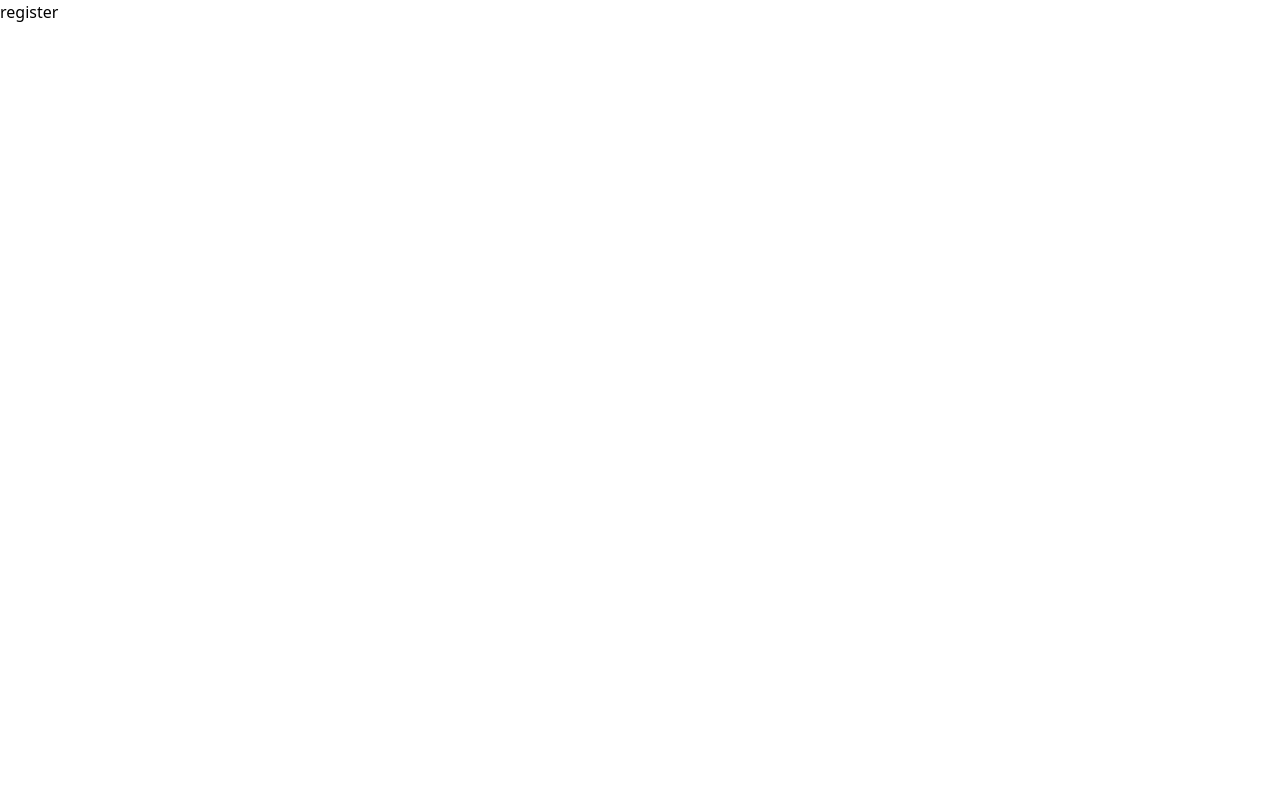
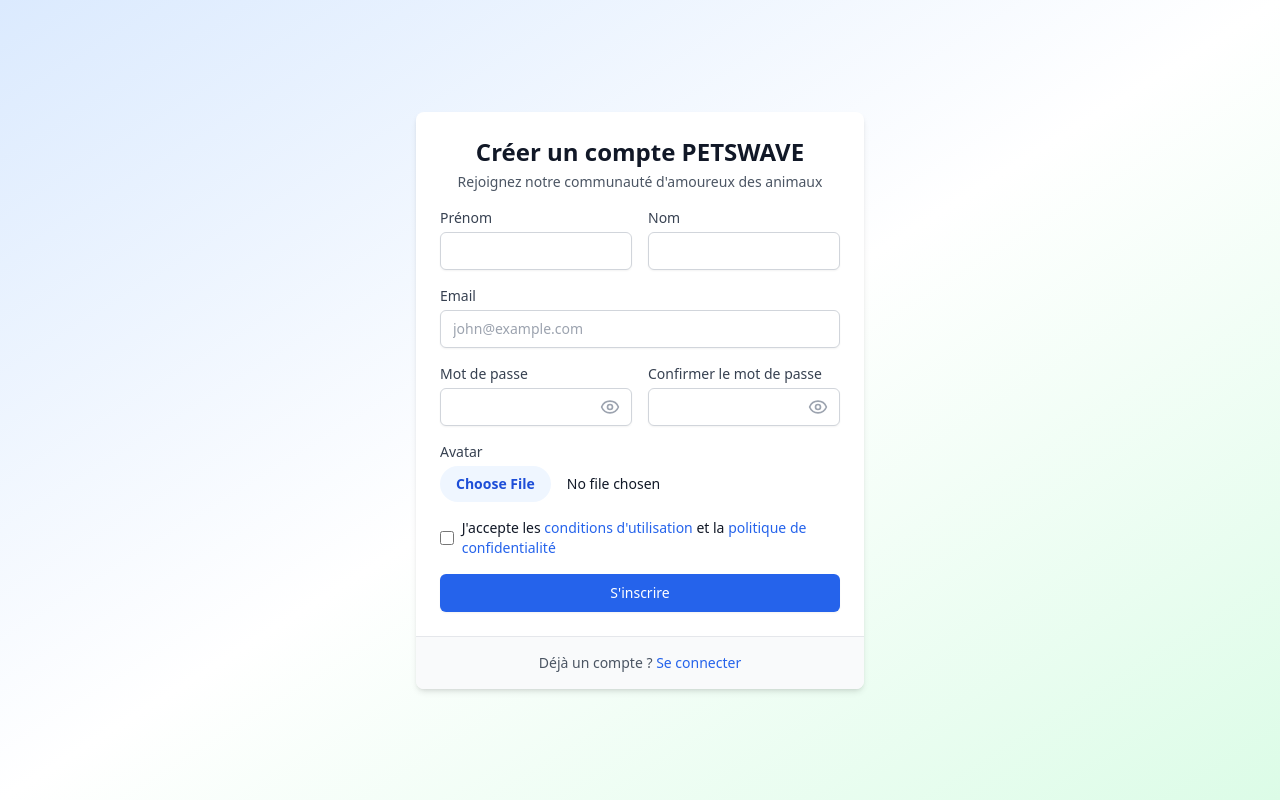
Before and after one commit to mohmmedlahlali20/PetsWaveFr, a Next.js app: page /register in a window 1280 px wide. Built offline with nearby package versions, Linux system fonts and the light colour scheme.

Commit message:
feat(auth): updated register page logic and design

```diff
--- a/src/app/(auth)/register/page.jsx
+++ b/src/app/(auth)/register/page.jsx
@@ -1,7 +1,231 @@
-import React from 'react'
+"use client"
 
-export default function register() {
+import { useState } from "react"
+import Link from "next/link"
+import { useRouter } from "next/navigation"
+import { Eye, EyeOff } from "lucide-react"
+import Swal from "sweetalert2"
+import path from "@/app/axios/path"
+
+export default function RegisterPage() {
+  const [showPassword, setShowPassword] = useState(false)
+  const [email, setEmail] = useState('')
+  const [password, setPassword] = useState('')
+  const [confirmPassword, setConfirmPassword] = useState('')
+  const [nom, setNom] = useState('')
+  const [prenom, setPrenom] = useState('')
+  const [avatar, setAvatar] = useState(null)
+  const router = useRouter()
+
+  const handleSubmit = async (e) => {
+    e.preventDefault()
+
+    if (password !== confirmPassword) {
+      Swal.fire({
+        icon: "error",
+        title: "Erreur",
+        text: "Les mots de passe ne correspondent pas.",
+      })
+      return
+    }
+
+    try {
+      const formData = new FormData()
+      formData.append("prenom", prenom)
+      formData.append("nom", nom)
+      formData.append("email", email)
+      formData.append("password", password)
+      if (avatar) {
+        formData.append("avatar", avatar)
+      }
+
+      const response = path.post('/auth/register', formData,{
+        headers: {
+          "Content-Type": "multipart/form-data",
+        }
+      })
+
+      if (!response.status === 201 ) {
+        throw new Error("Erreur lors de l'inscription")
+      }
+
+      const result = response.data;
+      console.log("Registration successful:", result)
+
+      Swal.fire({
+        icon: "success",
+        title: "Inscription réussie",
+        text: "Vous êtes maintenant inscrit.",
+      })
+
+      router.push("/login")
+    } catch (error) {
+      console.error("Registration error:", error)
+
+      Swal.fire({
+        icon: "error",
+        title: "Erreur",
+        text: error.message || "Une erreur s'est produite lors de l'inscription.",
+      })
+    }
+  }
+
+  const handleAvatarChange = (e) => {
+    const file = e.target.files[0]
+    if (file) {
+      setAvatar(file)
+    }
+  }
+
   return (
-    <div>register</div>
+    <div className="min-h-screen bg-gradient-to-br from-blue-100 via-white to-green-100 flex items-center justify-center p-4">
+      <div className="w-full max-w-md bg-white rounded-lg shadow-md overflow-hidden">
+        <div className="p-6 space-y-4">
+          <div className="text-center">
+            <h2 className="text-2xl font-bold text-gray-900">Créer un compte PETSWAVE</h2>
+            <p className="text-sm text-gray-600 mt-1">Rejoignez notre communauté d&apos;amoureux des animaux</p>
+          </div>
+          <form onSubmit={handleSubmit} className="space-y-4" encType="multipart/form-data">
+            <div className="grid grid-cols-2 gap-4">
+              <div>
+                <label htmlFor="firstName" className="block text-sm font-medium text-gray-700">
+                  Prénom
+                </label>
+                <input
+                  id="firstName"
+                  type="text"
+                  value={prenom}
+                  onChange={(e) => setPrenom(e.target.value)}
+                  required
+                  className="mt-1 block w-full px-3 py-2 bg-white border border-gray-300 rounded-md text-sm shadow-sm placeholder-gray-400
+                            focus:outline-none focus:border-blue-500 focus:ring-1 focus:ring-blue-500"
+                />
+              </div>
+              <div>
+                <label htmlFor="lastName" className="block text-sm font-medium text-gray-700">
+                  Nom
+                </label>
+                <input
+                  id="lastName"
+                  type="text"
+                  value={nom}
+                  onChange={(e) => setNom(e.target.value)}
+                  required
+                  className="mt-1 block w-full px-3 py-2 bg-white border border-gray-300 rounded-md text-sm shadow-sm placeholder-gray-400
+                            focus:outline-none focus:border-blue-500 focus:ring-1 focus:ring-blue-500"
+                />
+              </div>
+            </div>
+            <div>
+              <label htmlFor="email" className="block text-sm font-medium text-gray-700">
+                Email
+              </label>
+              <input
+                id="email"
+                type="email"
+                value={email}
+                onChange={(e) => setEmail(e.target.value)}
+                required
+                className="mt-1 block w-full px-3 py-2 bg-white border border-gray-300 rounded-md text-sm shadow-sm placeholder-gray-400
+                          focus:outline-none focus:border-blue-500 focus:ring-1 focus:ring-blue-500"
+                placeholder="john@example.com"
+              />
+            </div>
+            <div className="grid grid-cols-2 gap-4">
+              <div>
+                <label htmlFor="password" className="block text-sm font-medium text-gray-700">
+                  Mot de passe
+                </label>
+                <div className="mt-1 relative">
+                  <input
+                    id="password"
+                    type={showPassword ? "text" : "password"}
+                    value={password}
+                    onChange={(e) => setPassword(e.target.value)}
+                    required
+                    className="block w-full px-3 py-2 bg-white border border-gray-300 rounded-md text-sm shadow-sm placeholder-gray-400
+                              focus:outline-none focus:border-blue-500 focus:ring-1 focus:ring-blue-500"
+                  />
+                  <button
+                    type="button"
+                    onClick={() => setShowPassword(!showPassword)}
+                    className="absolute inset-y-0 right-0 pr-3 flex items-center text-gray-400 hover:text-gray-500"
+                  >
+                    {showPassword ? <EyeOff className="h-5 w-5" /> : <Eye className="h-5 w-5" />}
+                  </button>
+                </div>
+              </div>
+              <div>
+                <label htmlFor="confirmationPassword" className="block text-sm font-medium text-gray-700">
+                  Confirmer le mot de passe
+                </label>
+                <div className="mt-1 relative">
+                  <input
+                    id="confirmationPassword"
+                    type={showPassword ? "text" : "password"}
+                    value={confirmPassword}
+                    onChange={(e) => setConfirmPassword(e.target.value)}
+                    required
+                    className="block w-full px-3 py-2 bg-white border border-gray-300 rounded-md text-sm shadow-sm placeholder-gray-400
+                              focus:outline-none focus:border-blue-500 focus:ring-1 focus:ring-blue-500"
+                  />
+                  <button
+                    type="button"
+                    onClick={() => setShowPassword(!showPassword)}
+                    className="absolute inset-y-0 right-0 pr-3 flex items-center text-gray-400 hover:text-gray-500"
+                  >
+                    {showPassword ? <EyeOff className="h-5 w-5" /> : <Eye className="h-5 w-5" />}
+                  </button>
+                </div>
+              </div>
+            </div>
+            <div>
+              <label htmlFor="avatar" className="block text-sm font-medium text-gray-700">
+                Avatar
+              </label>
+              <input
+                id="avatar"
+                type="file"
+                accept="image/*"
+                onChange={handleAvatarChange}
+                className="mt-1 block w-full text-sm text-gray-900 file:mr-4 file:py-2 file:px-4 file:rounded-full file:border-0 file:text-sm file:font-semibold file:bg-blue-50 file:text-blue-700 hover:file:bg-blue-100"
+              />
+            </div>
+            <div className="flex items-center">
+              <input
+                id="terms"
+                type="checkbox"
+                required
+                className="h-4 w-4 text-blue-600 focus:ring-blue-500 border-gray-300 rounded"
+              />
+              <label htmlFor="terms" className="ml-2 block text-sm text-gray-900">
+                J&apos;accepte les{" "}
+                <Link href="/terms" className="font-medium text-blue-600 hover:text-blue-500">
+                  conditions d&apos;utilisation
+                </Link>{" "}
+                et la{" "}
+                <Link href="/privacy" className="font-medium text-blue-600 hover:text-blue-500">
+                  politique de confidentialité
+                </Link>
+              </label>
+            </div>
+            <button
+              type="submit"
+              className="w-full flex justify-center py-2 px-4 border border-transparent rounded-md shadow-sm text-sm font-medium text-white bg-blue-600 hover:bg-blue-700 focus:outline-none focus:ring-2 focus:ring-offset-2 focus:ring-blue-500"
+            >
+              S&apos;inscrire
+            </button>
+          </form>
+        </div>
+        <div className="px-6 py-4 bg-gray-50 border-t border-gray-200">
+          <div className="text-sm text-gray-600 text-center">
+            Déjà un compte ?{" "}
+            <Link href="/login" className="font-medium text-blue-600 hover:text-blue-500">
+              Se connecter
+            </Link>
+          </div>
+        </div>
+      </div>
+    </div>
   )
 }
```
